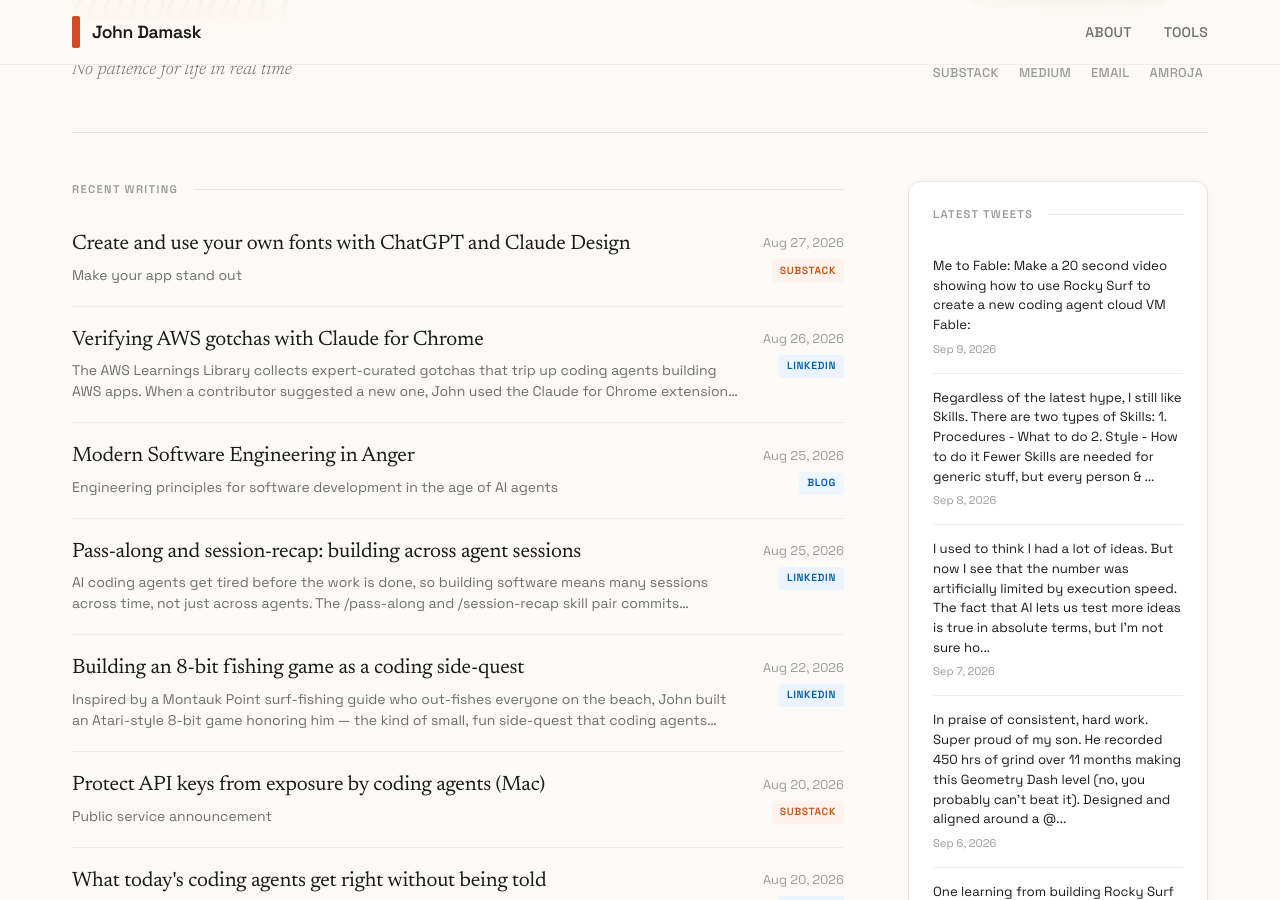
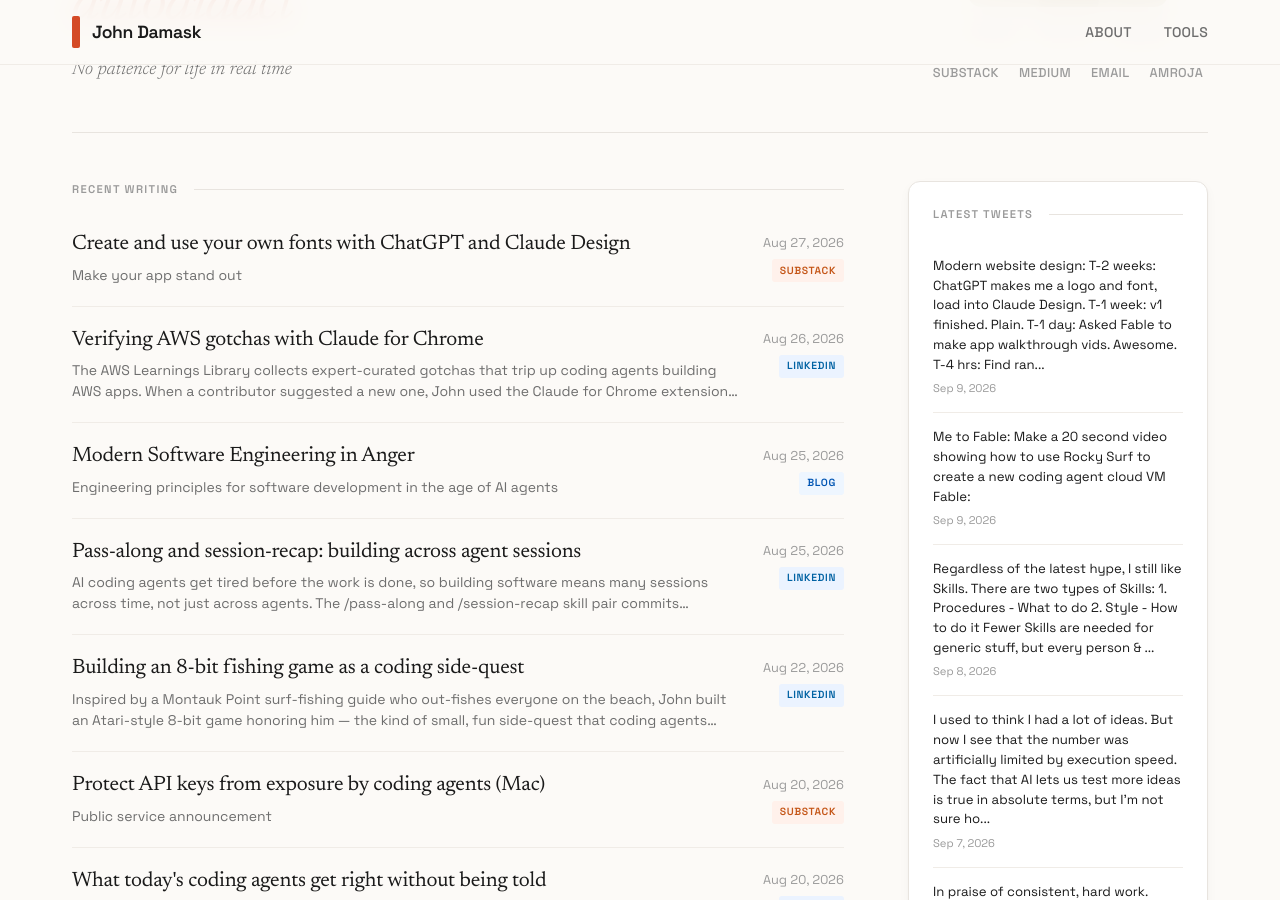
Before and after one commit to jbdamask/jbdamask.github.io, a Jekyll site: the page built from index.html, in a window 1280 px wide and 900 px high, scrolled down 362 px. Built offline with Jekyll 4.4.1, drawn with Linux system fonts in a browser that asks for light colours; the list of posts is cut into pages by our own code; some of the changed text lies outside the part shown.

Commit message:
Update Twitter posts

```diff
--- a/_data/twitter-posts.yml
+++ b/_data/twitter-posts.yml
@@ -2,6 +2,15 @@
 # Fetches latest tweets and merges with existing posts
 # Keeps max 150 most recent tweets (LIFO)
 
+- title: 'Modern website design: T-2 weeks: ChatGPT makes me a logo and font, load
+    into Claude Design. T-1 wee...'
+  source: twitter
+  url: https://twitter.com/jbdamask/status/2097786039888667003
+  date: '2026-09-09'
+  excerpt: 'Modern website design: T-2 weeks: ChatGPT makes me a logo and font, load
+    into Claude Design. T-1 week: v1 finished. Plain. T-1 day: Asked Fable to make
+    app walkthrough vids. Awesome. T-4 hrs: Find ran...'
+  image: ''
 - title: 'Me to Fable: Make a 20 second video showing how to use Rocky Surf to create
     a new coding agent cloud...'
   source: twitter
@@ -1183,9 +1192,3 @@
   date: '2026-03-12'
   excerpt: It's amazing how much non-functional stuff goes into launching a product
   image: ''
-- title: navigating copyright law so I can launch zzzzzz
-  source: twitter
-  url: https://twitter.com/jbdamask/status/2032181090727723343
-  date: '2026-03-12'
-  excerpt: navigating copyright law so I can launch zzzzzz
-  image: ''
```
